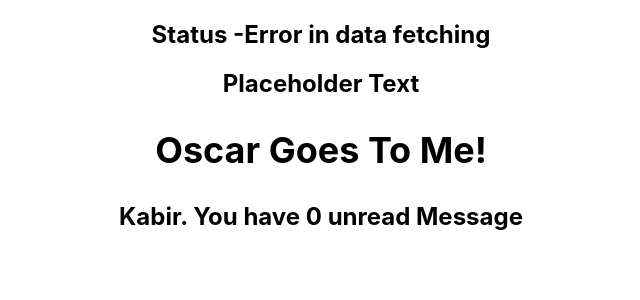
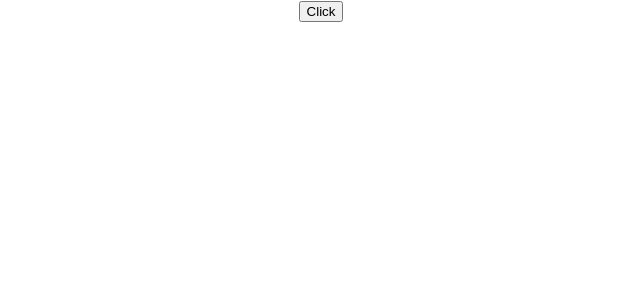
Before and after one commit to RayhanKabir29/react-typscript, a React (Create React App) app: page / in a window 1280 px wide. Shown: the top 300 px of the page, without its empty margins (319-959 px from the left). Built offline with nearby package versions, Linux system fonts and the light colour scheme.

Commit message:
Button OnClick

```diff
--- a/src/App.tsx
+++ b/src/App.tsx
@@ -1,8 +1,5 @@
 import "./App.css";
-import Greet from "./components/Greet";
-import Heading from "./components/Heading";
-import Oscar from "./components/Oscar";
-import Status from "./components/Status";
+import Button from "./components/Button";
 
 function App() {
   // const personName = {
@@ -25,12 +22,13 @@ function App() {
       {/* <Greet name="Kabir" numberofMesage={20} isLoggedin={true} />
       <Person name={personName} />
       <PersonList names={nameList} /> */}
-      <Status status="error" />
+      {/* <Status status="error" />
       <Heading>Placeholder Text</Heading>
       <Oscar>
         <Heading>Oscar Goes To Me!</Heading>
       </Oscar>
-      <Greet name="Kabir" isLoggedin={true}></Greet>
+      <Greet name="Kabir" isLoggedin={true}></Greet> */}
+      <Button handleClick={() => console.log("Clicked")} />
     </div>
   );
 }
--- /dev/null
+++ b/src/components/Button.tsx
@@ -0,0 +1,12 @@
+type ButtonProps = {
+  handleClick: () => void;
+};
+const Buttom = (props: ButtonProps) => {
+  return (
+    <div>
+      <button onClick={props.handleClick}> Click</button>
+    </div>
+  );
+};
+
+export default Buttom;
```
